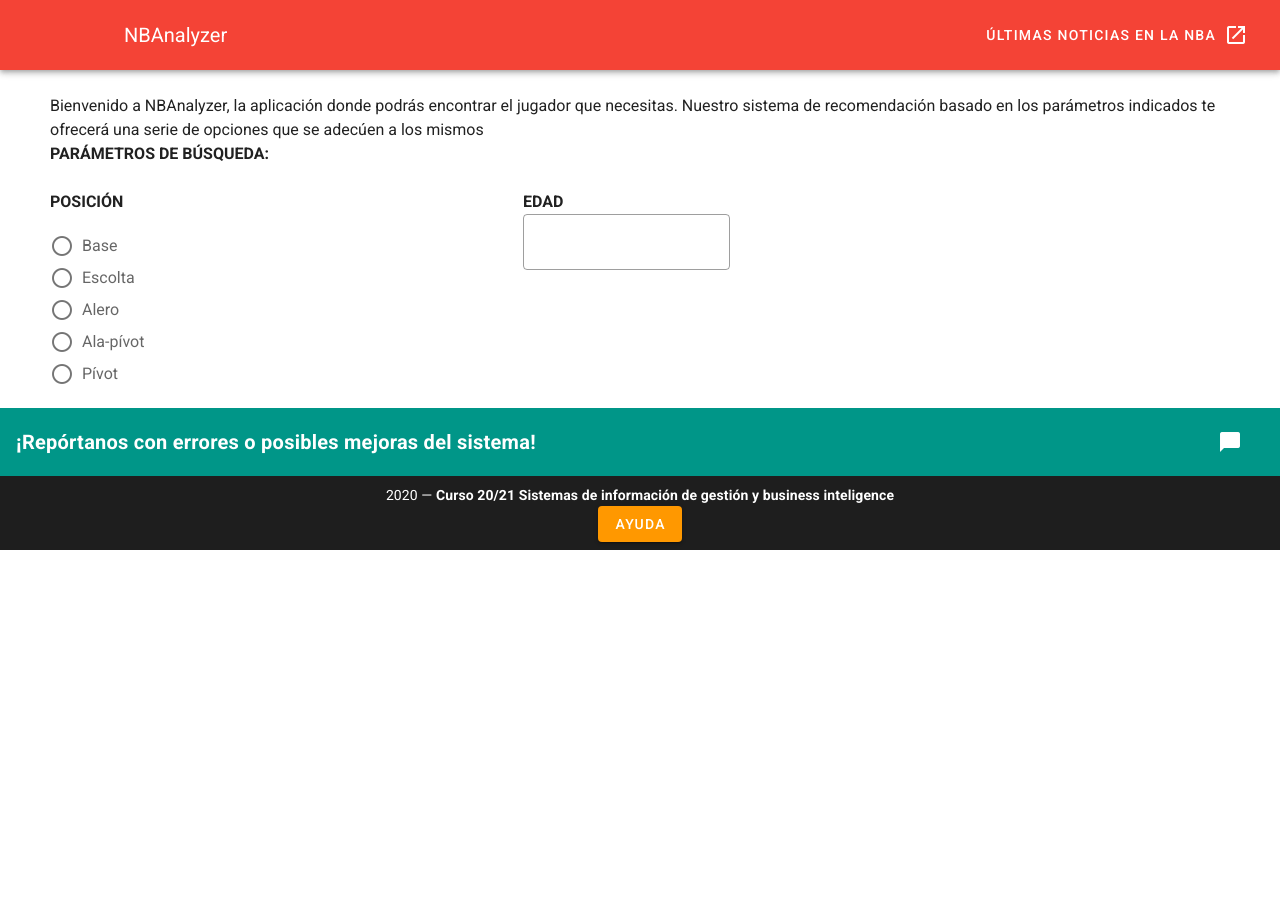
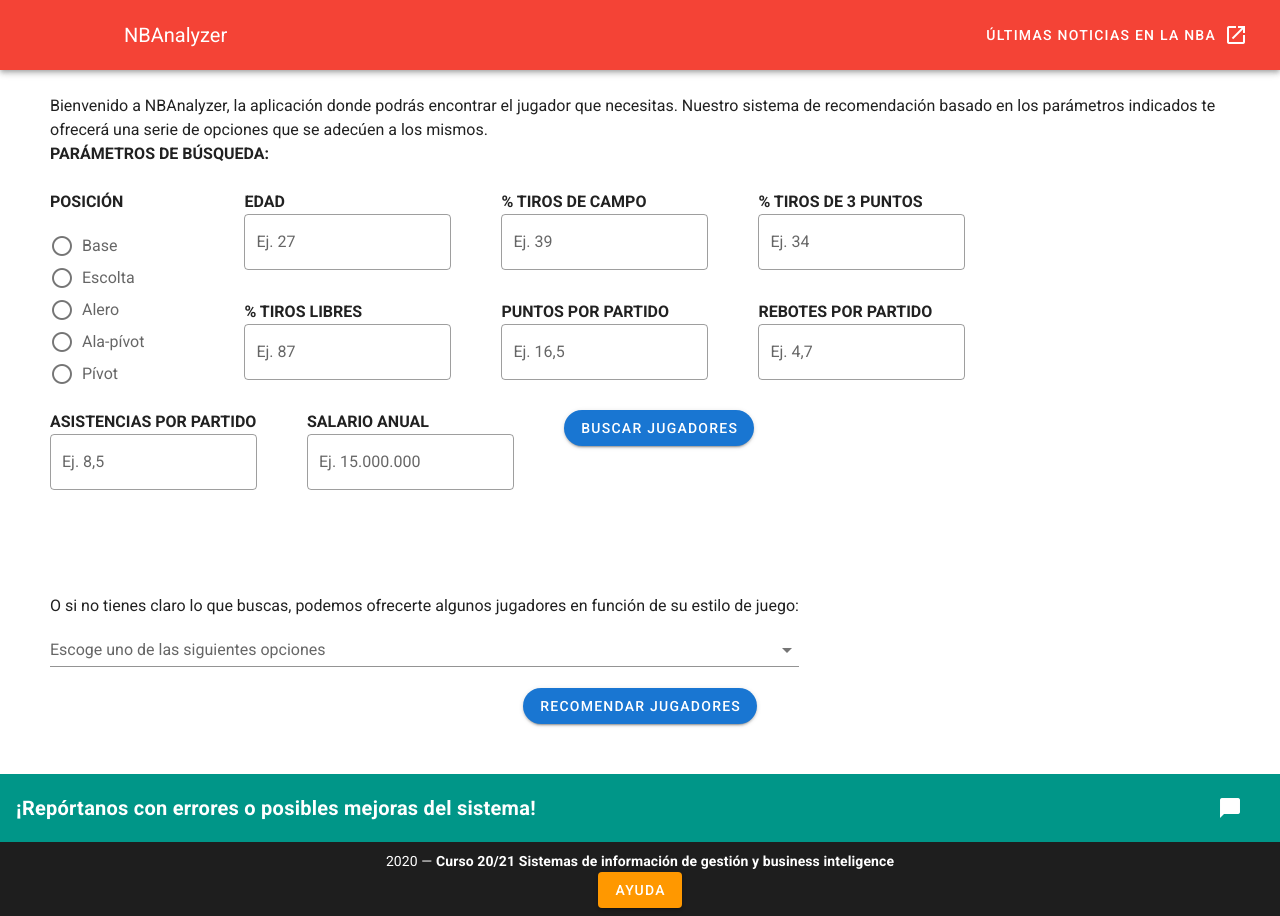
Before and after one commit to oariaf00/NBAnalyzer, a Vue app in the folder frontend/: page / in a window 1280 px wide. Before the commit the page ends 800 px from the top, so only its background shows below. Built offline with nearby package versions, Linux system fonts and the light colour scheme.

Commit message:
Añadidos campos de formulario en interfaz y cambios varios

```diff
--- a/frontend/src/views/Home.vue
+++ b/frontend/src/views/Home.vue
@@ -29,32 +29,92 @@
         <br />
         Bienvenido a NBAnalyzer, la aplicación donde podrás encontrar el jugador
         que necesitas. Nuestro sistema de recomendación basado en los parámetros
-        indicados te ofrecerá una serie de opciones que se adecúen a los mismos
+        indicados te ofrecerá una serie de opciones que se adecúen a los mismos.
         <br />
         <strong>PARÁMETROS DE BÚSQUEDA:</strong>
         <br />
         <br />
-        <div id="posiciones" style="float:left;">
+        <!-- div para el radiobutton de la posición -->
+        <div id="posiciones" style="float:left; margin-right: 100px">
           <div><strong>POSICIÓN</strong></div>
           <v-radio-group v-model="jugador.posicion">
             <v-radio v-for="pos in posiciones" :key="pos" :label="`${pos}`" :value="pos"></v-radio>
           </v-radio-group>
         </div>
-        <div id="edad" style="float:right; margin-right: 500px">
+        <!-- div para el textfield de la edad -->
+        <div id="edad" style="float:left; margin-right: 50px">
           <div><strong>EDAD</strong></div>
-          <v-text-field v-model="jugador.edad" :rules="rules" outlined ></v-text-field>
+          <v-text-field v-model="jugador.edad" label="Ej. 27" :rules="rules" outlined ></v-text-field>
         </div>
+        <!-- div para el textfield del porcentaje de tiros de campo -->
+        <div id="fg" style="float:left; margin-right: 50px">
+          <div><strong>% TIROS DE CAMPO</strong></div>
+          <v-text-field v-model="jugador.fg" label="Ej. 39" :rules="rules" outlined ></v-text-field>
+        </div>
+        <!-- div para el textfield del porcentaje de tiros de 3 -->
+        <div id="threep" style="float:left; margin-right: 50px">
+          <div><strong>% TIROS DE 3 PUNTOS</strong></div>
+          <v-text-field v-model="jugador.threep" label="Ej. 34" :rules="rules" outlined ></v-text-field>
+        </div>
+        <!-- div para el textfield del porcentaje de tiros libres -->
+        <div id="ft" style="float:left; margin-right: 50px">
+          <div><strong>% TIROS LIBRES</strong></div>
+          <v-text-field v-model="jugador.ft" label="Ej. 87" :rules="rules" outlined ></v-text-field>
+        </div>
+        <!-- div para el textfield de la media de puntos por partido-->
+        <div id="ft" style="float:left; margin-right: 50px">
+          <div><strong>PUNTOS POR PARTIDO</strong></div>
+          <v-text-field v-model="jugador.puntos" label="Ej. 16,5" :rules="rules" outlined ></v-text-field>
+        </div>
+        <!-- div para el textfieldde la media de rebotes por partido-->
+        <div id="ft" style="float:left; margin-right: 50px">
+          <div><strong>REBOTES POR PARTIDO</strong></div>
+          <v-text-field v-model="jugador.rebotes" label="Ej. 4,7" :rules="rules" outlined ></v-text-field>
+        </div>
+        <!-- div para el textfield de la media de asistencias por partido -->
+        <div id="ft" style="float:left; margin-right: 50px">
+          <div><strong>ASISTENCIAS POR PARTIDO</strong></div>
+          <v-text-field v-model="jugador.asistencias" label="Ej. 8,5" :rules="rules" outlined ></v-text-field>
+        </div>
+        <!-- div para el textfield del salario -->
+        <div id="ft" style="float:left; margin-right: 50px">
+          <div><strong>SALARIO ANUAL</strong></div>
+          <v-text-field v-model="jugador.salario" label="Ej. 15.000.000" :rules="rules" outlined ></v-text-field>
+        </div>
+
+        <div id="botonBuscarJugador">
+          <v-btn rounded color="primary" dark style="float:left; margin-right: 50px">
+            BUSCAR JUGADORES
+          </v-btn>
+        </div>
+      </div>
+
+      <div id="recomendaciones" style="float:left; margin-left: 50px; margin-right: 50px; margin-top: 50px">
+        <br />
+        O si no tienes claro lo que buscas, podemos ofrecerte algunos jugadores en función de su
+        estilo de juego:
+        <br />
+
+        <!-- Botón para escoger tipo de jugador -->
+        <v-row align="center">
+          <v-col cols="12">
+            <v-select v-model="estilo" :items="items" :menu-props="{ top: true, offsetY: true }" label="Escoge uno de las siguientes opciones"></v-select>
+          </v-col>
+        </v-row>
       </div>
     </div>
 
-    <v-footer dark padless>
+    <div id="botonRecomendarJugador" class="text-center" style="margin-bottom: 50px">
+      <v-btn rounded color="primary" dark >RECOMENDAR JUGADORES</v-btn>
+    </div>
+
+
+    <div id="piePagina" >
+      <v-footer dark padless >
       <v-card class="flex" flat tile>
         <v-card-title class="teal">
-          <strong class="subheading"
-            >¡Repórtanos con errores o posibles mejoras del sistema!</strong
-          >
+          <strong class="subheading">¡Repórtanos con errores o posibles mejoras del sistema!</strong>
           <v-spacer></v-spacer>
-
           <v-btn href="https://www.linkedin.com/in/omar-arias-fern%C3%A1ndez-7a71871b7/" target="_blank" :key="icon" class="mx-4" dark icon>
             <v-icon size="24px">mdi-message</v-icon>
           </v-btn>
@@ -79,7 +139,10 @@
                   introducir los parámetros sobre el jugador que está buscando
                   para que el programa comience a contrastar con la base de
                   datos para darle las mejores opciones que haya en el mercado
-                  de jugadores de la NBA
+                  de jugadores de la NBA.<br>
+                  En la parte inferior disponemos de un sistema de búsqueda de jugadores
+                  en función de su estilo de juego, para los que no tienen un perfil claro
+                  de jugador a buscar
                 </div>
               </v-sheet>
             </v-bottom-sheet>
@@ -87,6 +150,7 @@
         </v-card-text>
       </v-card>
     </v-footer>
+    </div>
   </v-app>
 </template>
 
@@ -101,7 +165,22 @@ export default {
   data: () => ({
     posiciones: ["Base", "Escolta", "Alero", "Ala-pívot", "Pívot"],
     sheet: false,
-    jugador: ["nombre", "edad", "posicion", "equipo" ,"salario", "puntos", "rebotes", "asistencias" , "robos" ,"%fg", "%ft", "%3p", ],
+    //Objeto jugador para almacenar los datos y pasárselos a la base de datos como parámetro
+    jugador: {
+      nombre: '',
+      edad: undefined,
+      posicion: '',
+      equipo:'',
+      salario: '',
+      puntos: undefined,
+      rebotes: undefined,
+      asistencias: undefined,
+      fg: undefined,
+      ft: undefined,
+      threep: undefined,
+    },
+    items: ['Jugador defensivo', 'Playmaker', 'Jugador ofensivo', '3-And-D'],
+    estilo:"",
   }),
 };
 </script>
```
